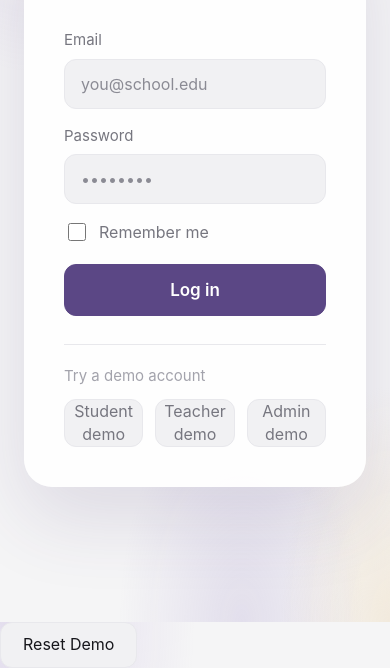
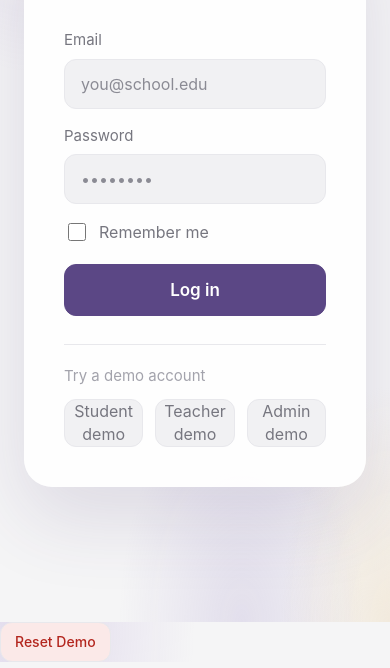
Before and after one commit to vinleopacs/AcadTrack-WebApp-G6, a website: page public/index.html in a window 390 px wide. Shown: the part 222-890 px from the top of the page. Drawn offline with Linux system fonts and the light colour scheme.

Commit message:
Add styles for reset-demo button

```diff
--- a/public/styles.css
+++ b/public/styles.css
@@ -911,4 +911,19 @@ main {
   .class-card {
     flex-wrap: wrap;
   }
+  .btn.reset-demo {
+  height: 40px;
+  padding: 0 14px;
+  border: 1px solid var(--line);
+  border-radius: 12px;
+  background: var(--red-bg);
+  color: var(--red);
+  font-size: 14px;
+  font-weight: 500;
+  transition: background 0.2s ease;
 }
+
+.btn.reset-demo:hover {
+  background: #f5d8d6;
+}
+}
```
